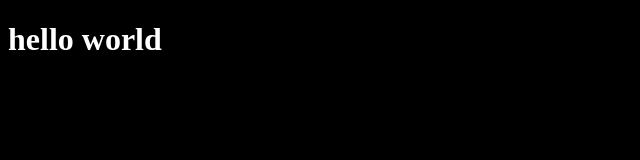
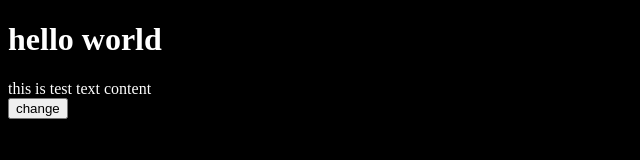
Before and after one commit to tamilvanansambasivam/simple-web, a plain HTML site: page index.html in a window 1280 px wide. Shown: the whole page, without its empty margins (0-640 px from the left). Drawn offline with Linux system fonts and the light colour scheme.

Commit message:
add some functionality

```diff
--- a/index.html
+++ b/index.html
@@ -13,5 +13,13 @@
   </head>
   <body>
     <h1>hello world</h1>
+    <div id="test">this is test text content</div>
+    <button onclick="testClick()">change</button>
+    <script>
+      function testClick() {
+        let test = document.getElementById("test");
+        test.innerHTML = "<h1>change is the only constant</h1>";
+      }
+    </script>
   </body>
 </html>
```
